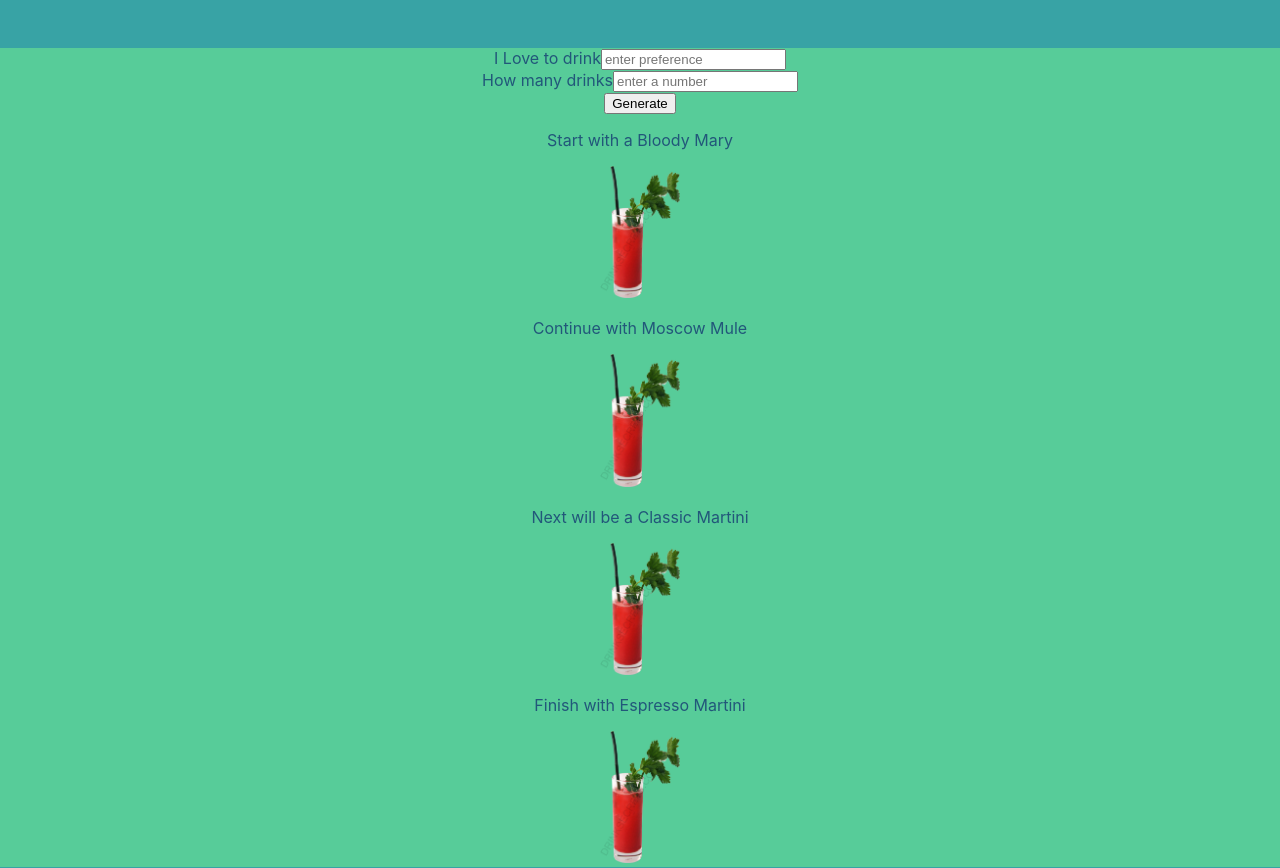
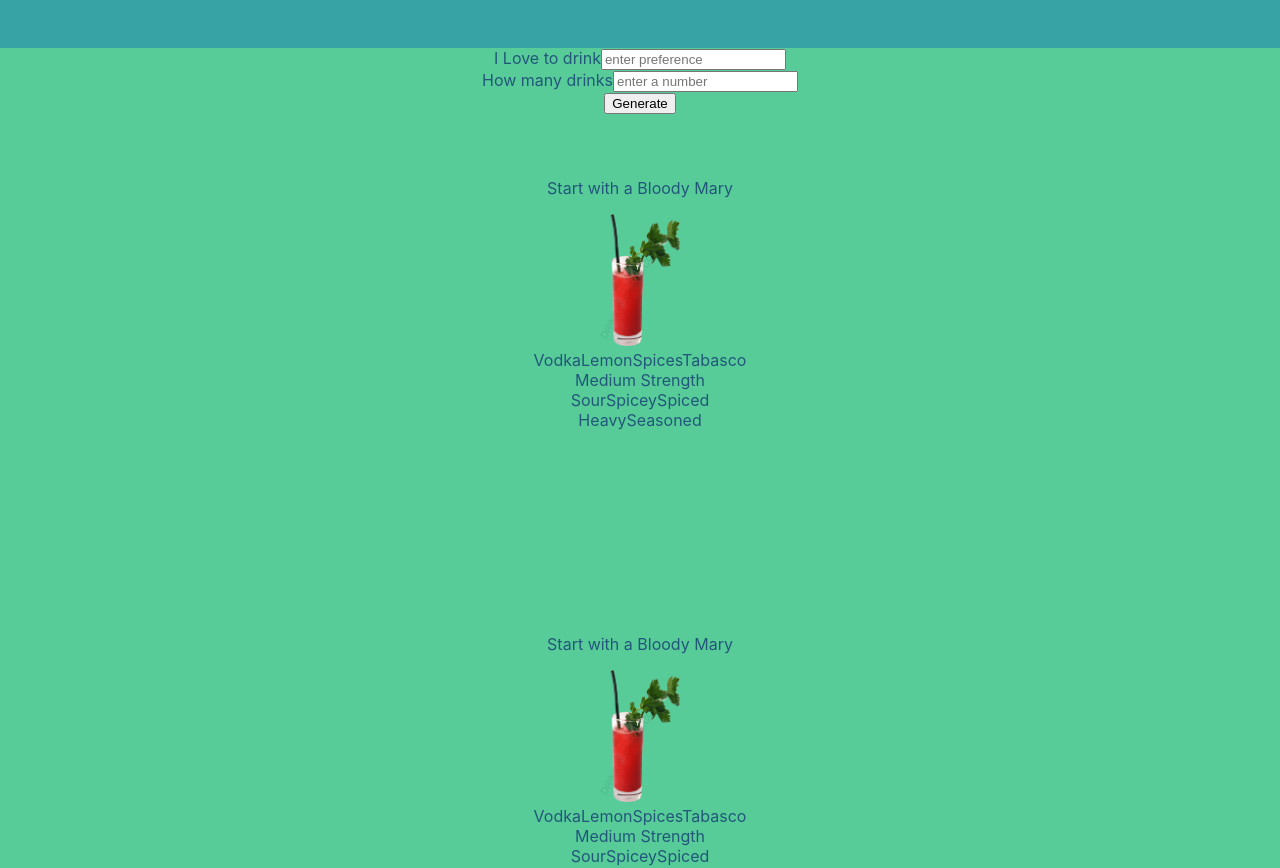
Before and after one commit to tomerbourstein/cocktail-menu-app, a React (Create React App) app: page / in a window 1280 px wide. Shown: the top 868 px of the page. Built offline with nearby package versions, Linux system fonts and the light colour scheme.

Commit message:
added Drink Component

```diff
--- /dev/null
+++ b/src/components/Main/Drink.js
@@ -0,0 +1,33 @@
+import classes from "./Drink.module.css";
+import BloodyMary from "../../media/bloody-mary.png";
+const Drink = () => {
+  return (
+    <div className={classes.drink}>
+      <p>Start with a Bloody Mary</p>
+      <img src={BloodyMary} alt="Bloody-Mary Cocktail"></img>
+      <div>
+        <span>Vodka</span>
+        <span>Lemon</span>
+        <span>Spices</span>
+        <span>Tabasco</span>
+      </div>
+
+      <div>
+        <span>Medium Strength</span>
+      </div>
+
+      <div>
+        <span>Sour</span>
+        <span>Spicey</span>
+        <span>Spiced</span>
+      </div>
+
+      <div>
+        <span>Heavy</span>
+        <span>Seasoned</span>
+      </div>
+    </div>
+  );
+};
+
+export default Drink;
--- /dev/null
+++ b/src/components/Main/Drink.module.css
@@ -0,0 +1,3 @@
+.drink {
+    height: 55vh;
+}
--- a/src/components/Main/Main.js
+++ b/src/components/Main/Main.js
@@ -1,27 +1,13 @@
 import classes from "./Main.module.css";
-import BloodyMary from "../../media/bloody-mary.png";
+
+import Drink from "./Drink";
 const Main = () => {
   return (
     <section id="main" className={classes.main}>
-      <div>
-        <p>Start with a Bloody Mary</p>
-        <img src={BloodyMary} alt="Bloody-Mary Cocktail"></img>
-      </div>
-
-      <div>
-        <p>Continue with Moscow Mule</p>
-        <img src={BloodyMary} alt="Bloody-Mary Cocktail"></img>
-      </div>
-
-      <div>
-        <p>Next will be a Classic Martini</p>
-        <img src={BloodyMary} alt="Bloody-Mary Cocktail"></img>
-      </div>
-
-      <div>
-        <p>Finish with Espresso Martini</p>
-        <img src={BloodyMary} alt="Bloody-Mary Cocktail"></img>
-      </div>
+      <Drink />
+      <Drink />
+      <Drink />
+      <Drink />
     </section>
   );
 };
--- a/src/components/Main/Main.module.css
+++ b/src/components/Main/Main.module.css
@@ -1,3 +1,6 @@
+.main {
+    margin-top: 3rem;
+}
 .main img {
     width: 5rem;
 }
```
